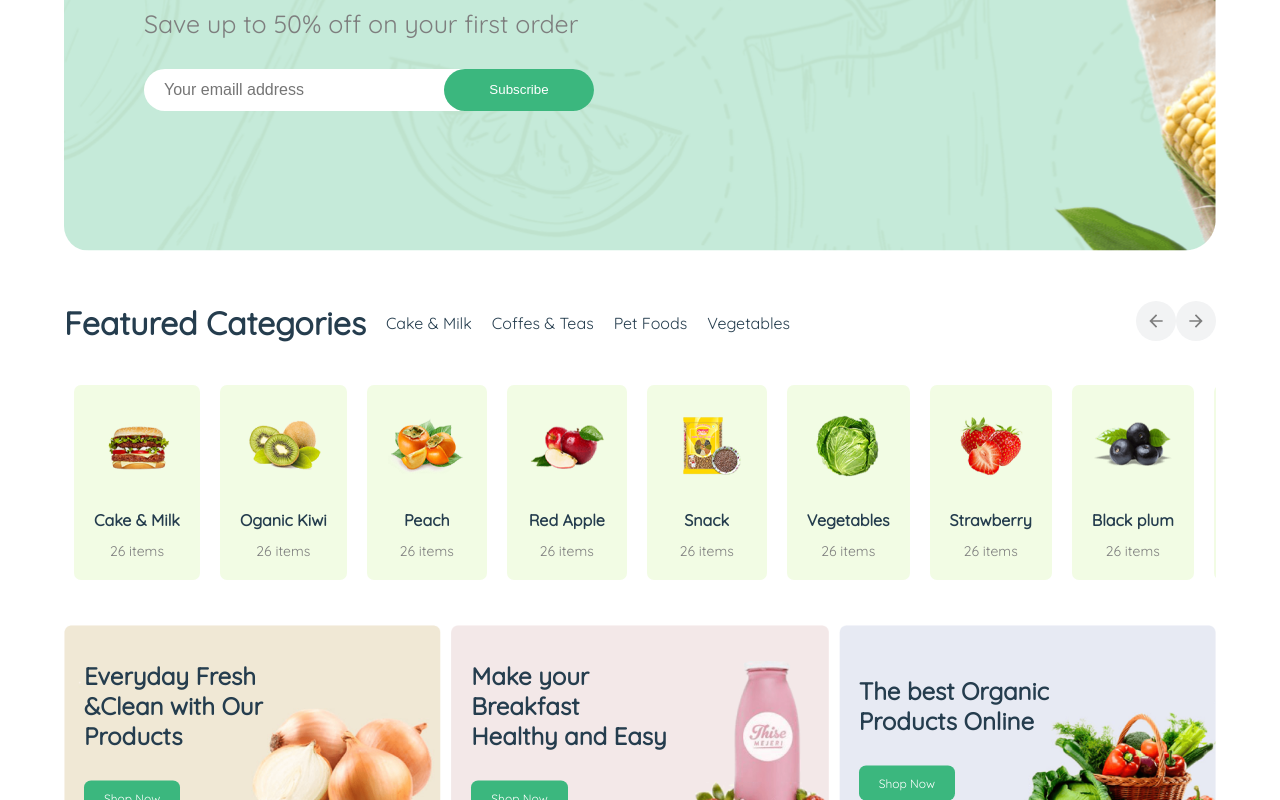
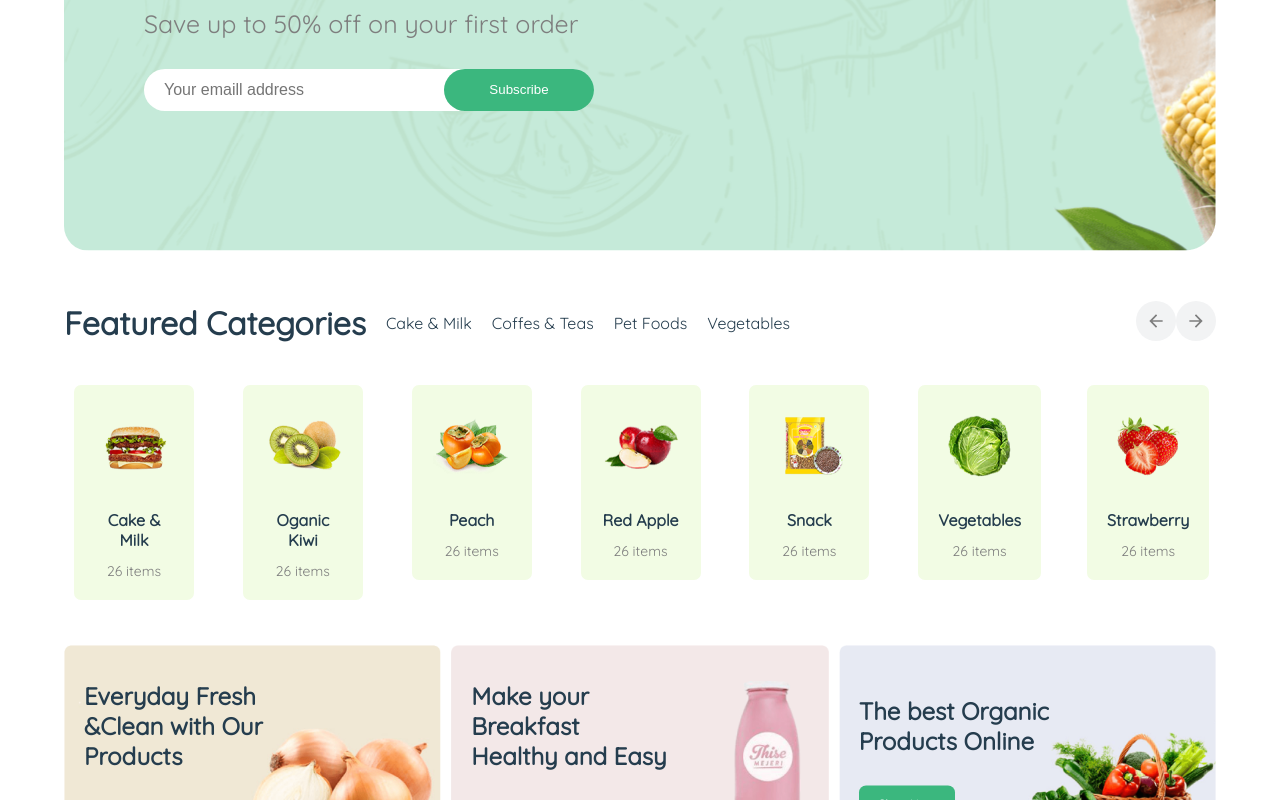
Before and after one commit to moatazzanwarr/E-Commerce-React, a React (Create React App) app: page / in a window 1280 px wide. Shown: the part 564-1364 px from the top of the page. Built offline with nearby package versions, Linux system fonts and the light colour scheme.

Commit message:
after add slider by swiper in Featured Categories section and add cartQty to header

```diff
--- a/package.json
+++ b/package.json
@@ -15,6 +15,7 @@
     "react-router": "^6.25.1",
     "react-router-dom": "^6.25.1",
     "react-scripts": "5.0.1",
+    "swiper": "^12.0.3",
     "web-vitals": "^2.1.4"
   },
   "scripts": {
--- a/src/components/header/header.jsx
+++ b/src/components/header/header.jsx
@@ -12,7 +12,7 @@ import icons from "../../assets/icons";
 import { CartContext } from "../../context/cartContext";
 
 function Header({ openCart }) {
-  const { cart } = useContext(CartContext);
+  const { cartQty } = useContext(CartContext);
 
   return (
     <header className="headerPC">
@@ -50,7 +50,7 @@ function Header({ openCart }) {
               <Link to="/cart">
                 <icons.ShoppingCartCheckoutIcon className="i" />
                 <span>Cart</span>
-                <span className="cartCounter">{cart.length}</span>
+                <span className="cartCounter">{cartQty}</span>
               </Link>
             </li>
             <li>
--- a/src/components/home/categories/categories.css
+++ b/src/components/home/categories/categories.css
@@ -47,7 +47,7 @@
 }
 
 .Categories .cards {
-  width: 2000px;
+  /* width: 2000px; */
 }
 
 .Categories .cards .card {
--- a/src/components/home/categories/categories.jsx
+++ b/src/components/home/categories/categories.jsx
@@ -12,7 +12,7 @@ import cart_6 from "../../../assets/images/cart-6.png";
 import cart_7 from "../../../assets/images/cart-7.png";
 import cart_8 from "../../../assets/images/cart-8.png";
 import cart_9 from "../../../assets/images/cart-9.png";
-import cart_10 from '../../../assets/images/cart-10.png';
+import cart_10 from "../../../assets/images/cart-10.png";
 
 import Banner from "./banner";
 import banner_bg_1 from "../../../assets/images/banner-1.png.png";
@@ -23,7 +23,10 @@ import { NavLink } from "react-router-dom";
 // Icons
 import icons from "../../../assets/icons";
 
+import { Swiper, SwiperSlide } from "swiper/react";
 
+// Import Swiper styles
+import "swiper/css";
 
 const cardData = {
   src: [
@@ -55,32 +58,51 @@ const cardData = {
 function Categories() {
   return (
     <section className="Categories">
-
       <div className="bar">
         <div className="left">
           <h1>Featured Categories</h1>
           <ul>
-            <li><NavLink to="#">Cake & Milk</NavLink></li>
-            <li><NavLink to="#">Coffes & Teas</NavLink></li>
-            <li><NavLink to="#">Pet Foods</NavLink></li>
-            <li><NavLink to="#">Vegetables</NavLink></li>
+            <li>
+              <NavLink to="#">Cake & Milk</NavLink>
+            </li>
+            <li>
+              <NavLink to="#">Coffes & Teas</NavLink>
+            </li>
+            <li>
+              <NavLink to="#">Pet Foods</NavLink>
+            </li>
+            <li>
+              <NavLink to="#">Vegetables</NavLink>
+            </li>
           </ul>
         </div>
         <div className="right">
-          <icons.ArrowBackIcon className="i"/>
-          <icons.ArrowForwardIcon className="i"/>
+          <icons.ArrowBackIcon className="i" />
+          <icons.ArrowForwardIcon className="i" />
         </div>
       </div>
 
       <div className="cards">
+        <Swiper
+          spaceBetween={10}
+          slidesPerView={2.5}
+          breakpoints={{
+            480: { slidesPerView: 1.2, spaceBetween: 10 },
+            768: { slidesPerView: 3, spaceBetween: 20 },
+            1200: { slidesPerView: 7, spaceBetween: 30 },
+          }}
+        >
           {cardData.src.map((src, i) => (
+            <SwiperSlide>
               <Card
                 key={src}
                 src={cardData.src[i]}
                 title={cardData.titels[i]}
                 number="26"
               />
+            </SwiperSlide>
           ))}
+        </Swiper>
       </div>
       <div className="banners">
         <Banner
@@ -91,10 +113,7 @@ function Categories() {
           src={banner_bg_2}
           title="Make your Breakfast Healthy and Easy"
         />
-        <Banner
-          src={banner_bg_3}
-          title="The best Organic Products Online"
-        />
+        <Banner src={banner_bg_3} title="The best Organic Products Online" />
       </div>
     </section>
   );
--- a/src/components/home/homeRespon.css
+++ b/src/components/home/homeRespon.css
@@ -6,9 +6,9 @@
         display: none !important;
 
     }
-    .Categories .cards{
+    /* .Categories .cards{
         display: none !important;
-    }
+    } */
     .Categories .banners{
         grid-template-columns: repeat(2,1fr) !important;
     }
--- a/src/context/cartContext.js
+++ b/src/context/cartContext.js
@@ -4,6 +4,7 @@ export const CartContext = createContext();
 
 export function CartProvider({ children }) {
   const [cart, setCart] = useState([]);
+  const [cartQty, setCartQty] = useState(0);
 
   useEffect(() => {
     const SavedCart = JSON.parse(localStorage.getItem("cart")) || [];
@@ -34,9 +35,18 @@ export function CartProvider({ children }) {
     setCart([]);
   }
 
+  useEffect(() => {
+    const qty = cart.reduce((total, item) => {
+      return total + item.qty;
+    },0);
+    setCartQty(qty);
+  }, [cart]);
+
   return (
-  <CartContext.Provider value={{cart,addToCart,removeFromCart,clearCart}}>
-    {children}
-  </CartContext.Provider>
-  )
+    <CartContext.Provider
+      value={{ cart, addToCart, removeFromCart, clearCart, cartQty }}
+    >
+      {children}
+    </CartContext.Provider>
+  );
 }
```
Also changed, not shown: 1 other file (tests, documents, lock files or other folders). Lines whose indentation alone changed are shown as unchanged.
